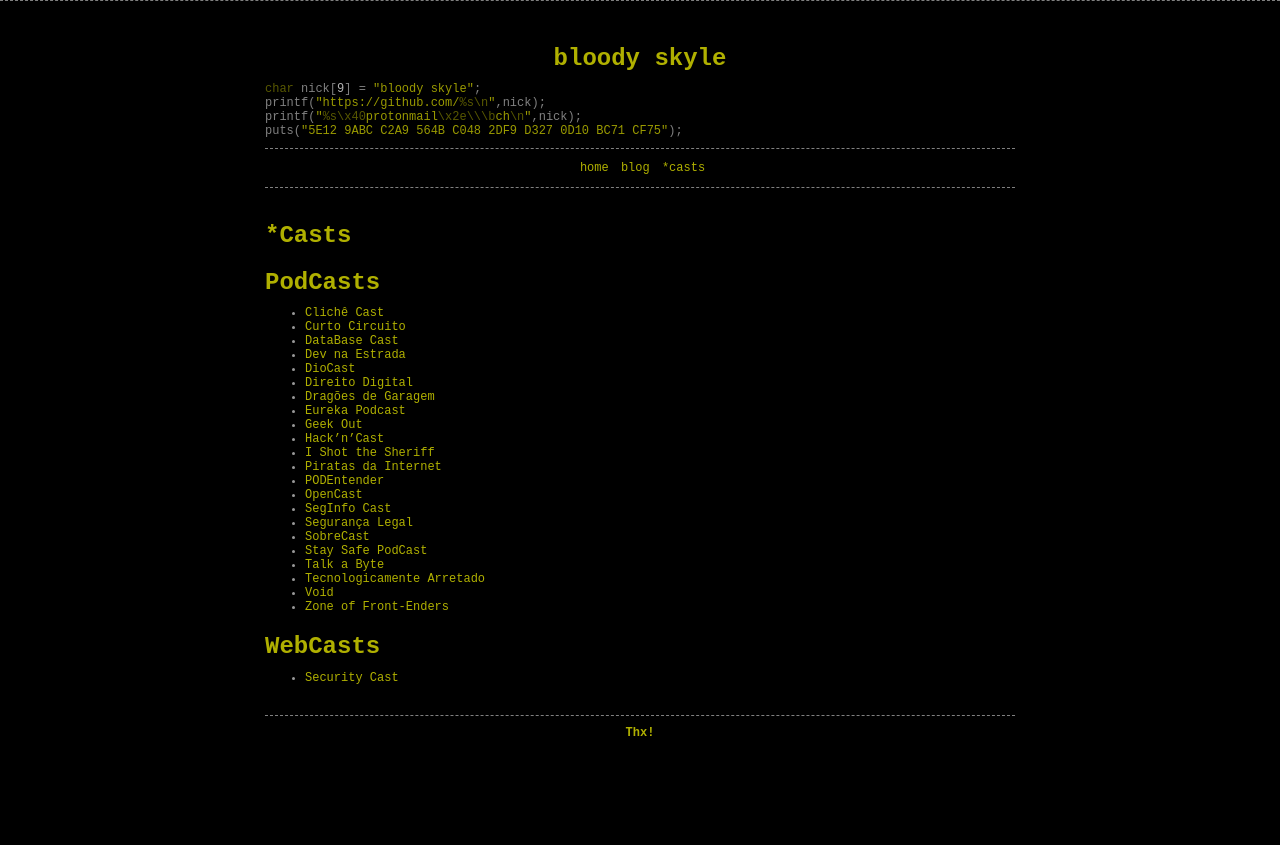
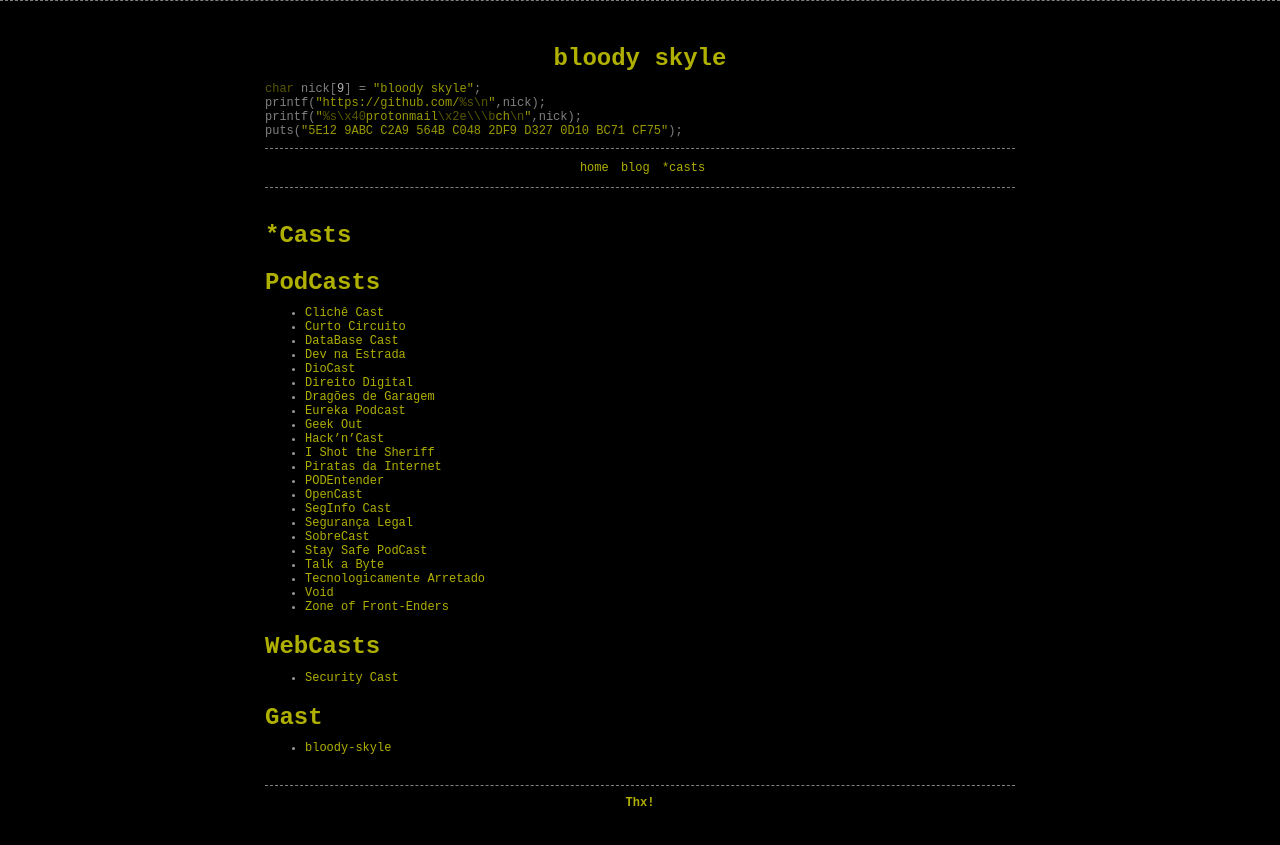
Before and after one commit to bloody-skyle/blog, a Jekyll site: the page built from casts.md, in a window 1280 px wide. Shown: the top 845 px of the page. Built offline with Jekyll 4.4.1, drawn with Linux system fonts in a browser that asks for light colours.

Commit message:
장난질

```diff
--- a/casts.md
+++ b/casts.md
@@ -32,3 +32,7 @@ permalink: /casts/
 # WebCasts
 
 * [Security Cast](https://youtube.com/securitycast)
+
+# Gast
+
+* [bloody-skyle](https://github.com/bloody-skyle)
```
Also changed, not shown: README.md.
